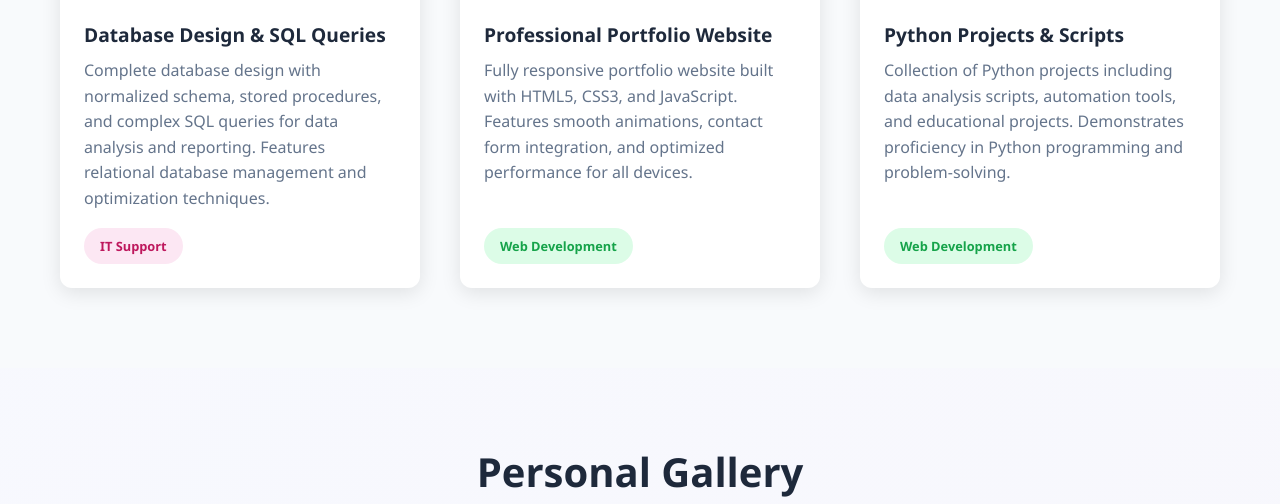
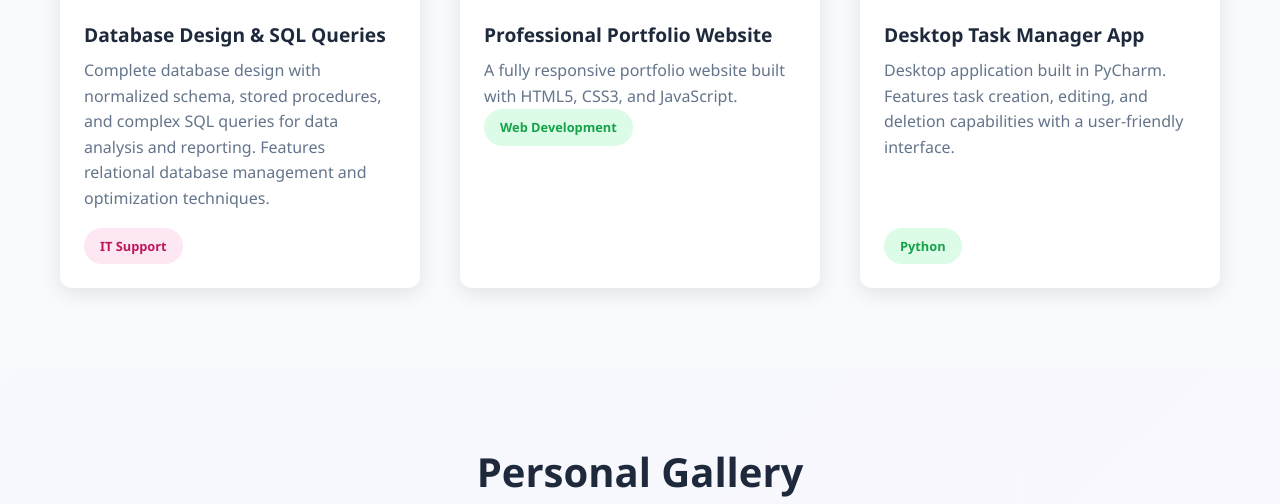
Before and after one commit to NathanrWatalah/nathanrwatalahportfolio, a PHP site: page /gallery.html in a window 1280 px wide. Shown: the part 1339-1843 px from the top of the page. Run offline with PHP 8.4, Linux system fonts and the light colour scheme.

Commit message:
I updated this file

```diff
--- a/Gallery-enhancements.css
+++ b/Gallery-enhancements.css
@@ -28,7 +28,7 @@
     font-size: 1rem;
     font-family: inherit;
     transition: all 0.3s ease;
-    background-color: white;
+    background-color: rgb(167, 162, 162);
 }
 
 .search-input:focus {
--- a/gallery.html
+++ b/gallery.html
@@ -50,7 +50,6 @@
             "https://github.com/NathanrWatalah",
             "https://x.com/watalah87319",
             "https://www.wikidata.org/wiki/User:NathanrWatalah",
-            "https://www.facebook.com/nathan.r.watalah",
             "https://www.instagram.com/nathanrwatalah/",
             "https://public.tableau.com/app/profile/nathan.r.watalah/vizzes"
           ]
@@ -383,9 +382,9 @@
                 <!-- Gallery Item 5 -->
                 <div class="gallery-item" data-category="web">
                     <div class="gallery-image-container">
-                        <img src="images/projects/portfolio-website.png"
+                        <img src="images/projects/portfolio-website.jpg"
                             alt="Professional Portfolio Website - HTML CSS JavaScript responsive design by Nathan R. Watalah"
-                            title="Portfolio Website - HTML5, CSS3, JavaScript" loading="lazy" width="1200"
+                            title="portfolio website - HTML5, CSS3, JavaScript" loading="lazy" width="1200"
                             height="675">
                         <div class="gallery-overlay">
                             <div class="gallery-info">
@@ -396,9 +395,7 @@
                     </div>
                     <div class="gallery-description">
                         <h3>Professional Portfolio Website</h3>
-                        <p>Fully responsive portfolio website built with HTML5, CSS3, and JavaScript.
-                            Features smooth animations, contact form integration, and optimized performance for all
-                            devices.</p>
+                        <p>A fully responsive portfolio website built with HTML5, CSS3, and JavaScript.
                         <span class="category-tag web">Web Development</span>
                     </div>
                 </div>
@@ -406,23 +403,21 @@
                 <!-- Gallery Item 6 -->
                 <div class="gallery-item" data-category="web">
                     <div class="gallery-image-container">
-                        <img src="images/projects/python-projects.png"
-                            alt="Python Projects - Data analysis scripts and automation tools by Nathan R. Watalah"
-                            title="Python Projects - Automation & Data Analysis" loading="lazy" width="1200"
+                        <img src="images/projects/desktop_task_manager app.png"
+                            alt="desktop_task_manager app"
+                            title="Desktop task manager build in python" loading="lazy" width="1200"
                             height="675">
                         <div class="gallery-overlay">
                             <div class="gallery-info">
-                                <h3>Python Projects</h3>
-                                <p>Python</p>
+                                <h3>Python Desktop Task Manager</h3>
+                                <p>Pycharm</p>
                             </div>
                         </div>
                     </div>
                     <div class="gallery-description">
-                        <h3>Python Projects & Scripts</h3>
-                        <p>Collection of Python projects including data analysis scripts,
-                            automation tools, and educational projects. Demonstrates proficiency in Python programming
-                            and problem-solving.</p>
-                        <span class="category-tag web">Web Development</span>
+                        <h3>Desktop Task Manager App</h3>
+                        <p>Desktop application built in PyCharm. Features task creation, editing, and deletion capabilities with a user-friendly interface.</p>
+                        <span class="category-tag web">Python</span>
                     </div>
                 </div>
             </div>
```
Also changed, not shown: index.html (+7 -6 lines), 1 other file.
